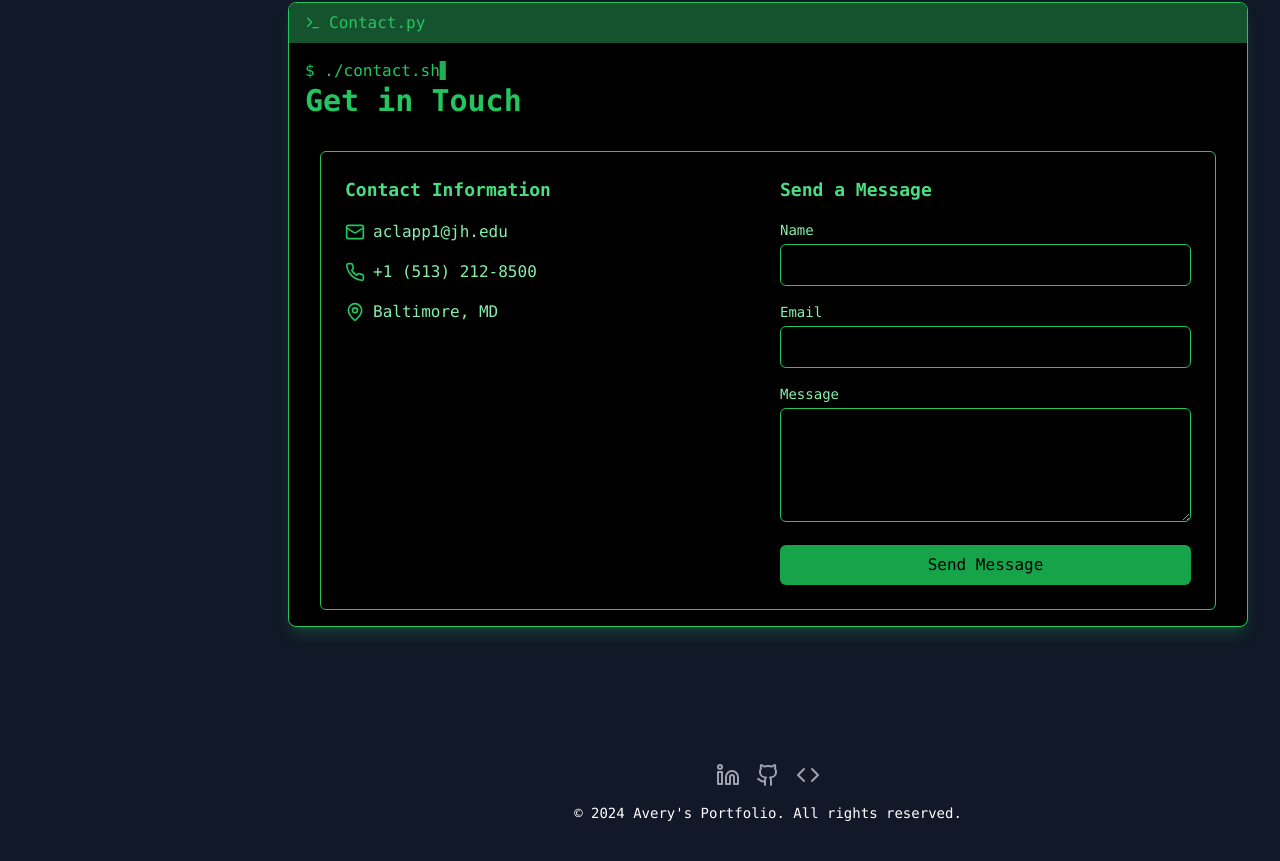
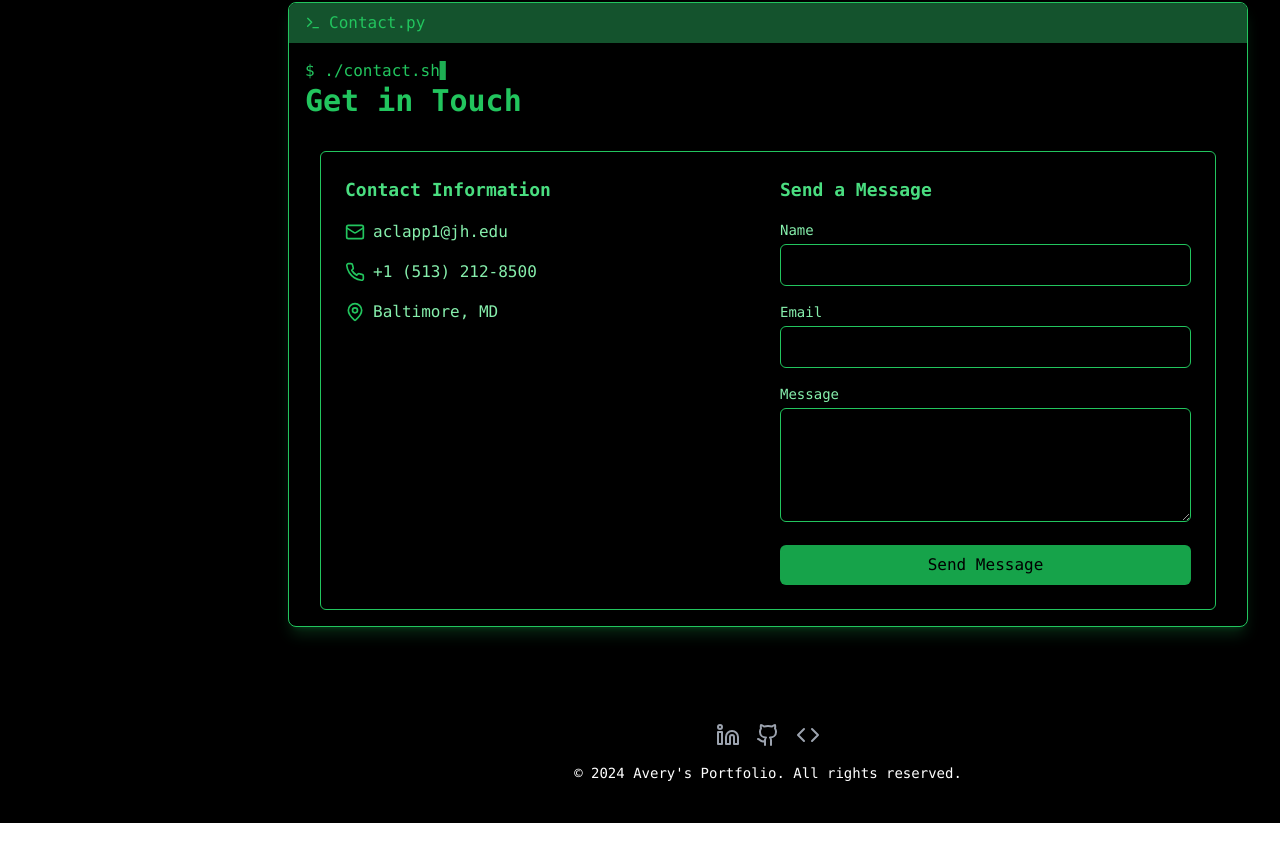
Before and after one commit to AveryClapp/Portfolio, a React (Create React App) app in the folder portfolio/: page / in a window 1280 px wide. Shown: the part 3198-4059 px from the top of the page. After the commit the page ends 4021 px from the top, so only its background shows below. Built offline with nearby package versions, Linux system fonts and the light colour scheme.

Commit message:
chaning bg and project modal styling

```diff
--- a/portfolio/src/Components/Footer/Footer.jsx
+++ b/portfolio/src/Components/Footer/Footer.jsx
@@ -23,7 +23,7 @@ const Footer = () => {
   ];
 
   return (
-    <footer className="bg-gray-900 text-white py-10">
+    <footer className="text-white pb-10">
       <div className="max-w-4xl mx-auto px-4 sm:px-6 lg:px-8">
         <div className="flex flex-col items-center justify-center space-y-4">
           <div className="flex space-x-4">
--- a/portfolio/src/Components/Home/Home.jsx
+++ b/portfolio/src/Components/Home/Home.jsx
@@ -49,7 +49,7 @@ const Home = () => {
   const [isSidebarOpen, setIsSidebarOpen] = useState(false);
 
   return (
-    <div className="min-h-screen bg-gray-900 text-green-500 font-mono">
+    <div className="min-h-screen bg-black text-green-500 font-mono">
       <Sidebar isOpen={isSidebarOpen} setIsOpen={setIsSidebarOpen} />
 
       {/* Subtle grid background */}
```
